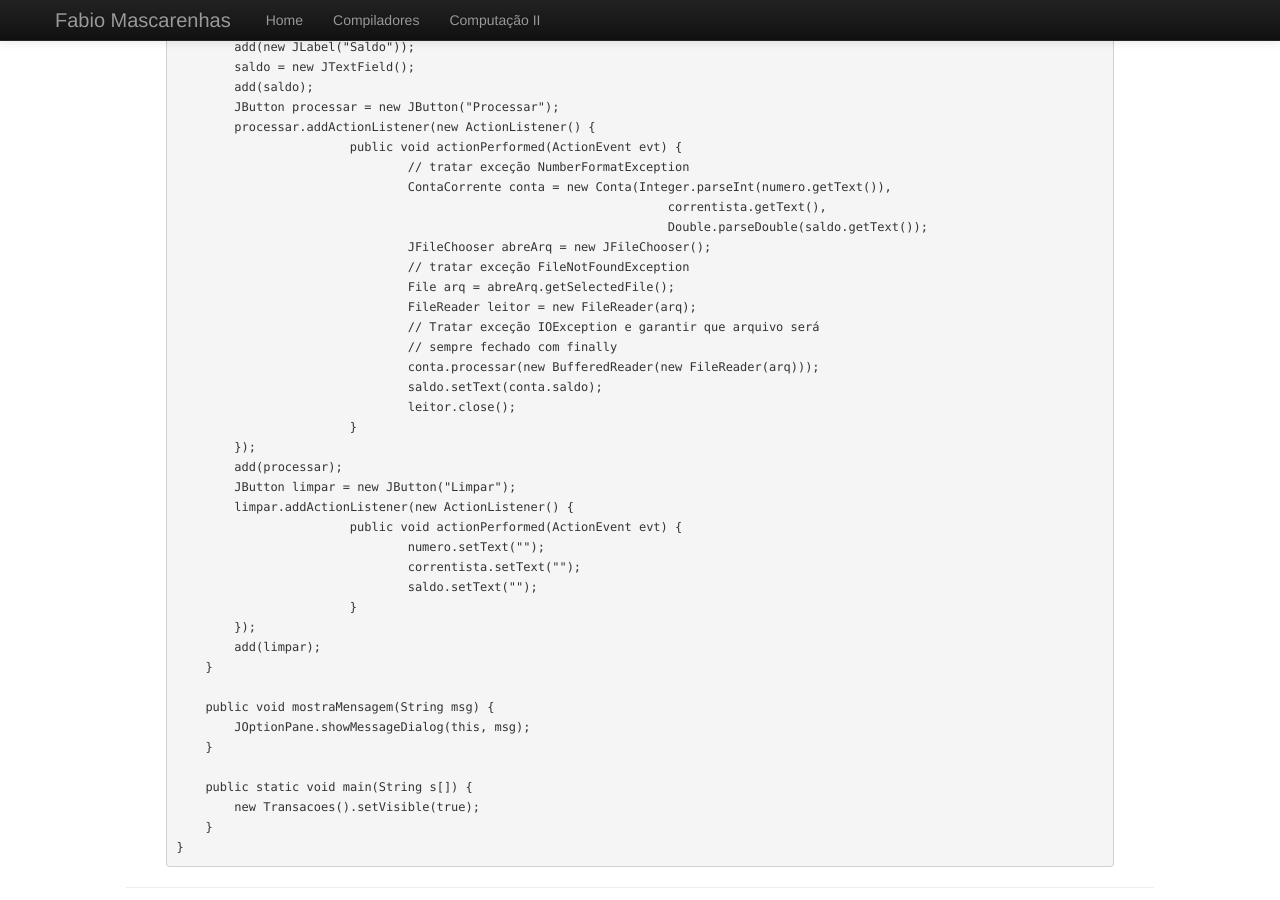
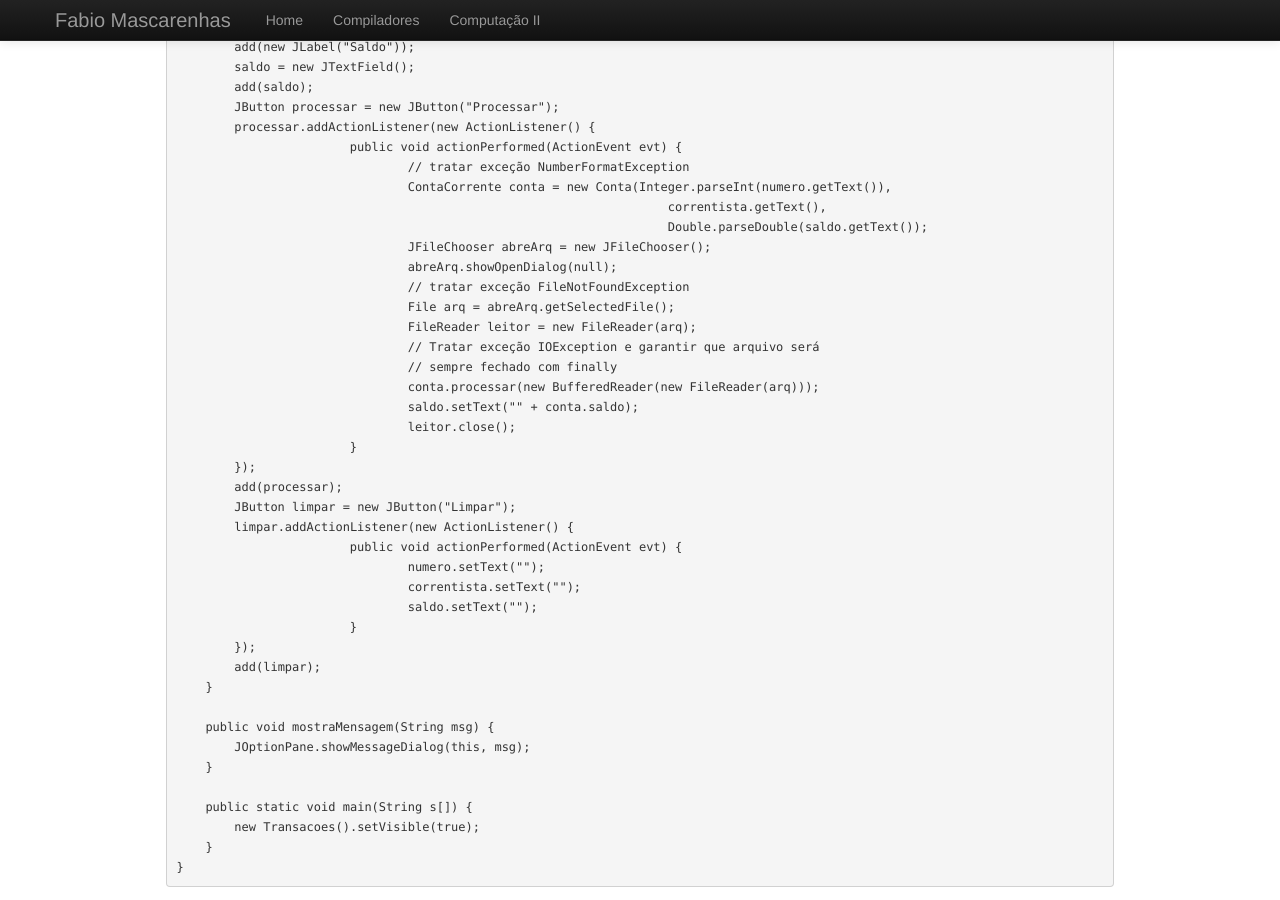
Before and after one commit to fabiomascarenhas/fabiomascarenhas.github.com, a Jekyll site: the page built from java/lab9.md, in a window 1280 px wide and 900 px high, scrolled down 1228 px. Built offline with Jekyll 4.4.1, drawn with Linux system fonts in a browser that asks for light colours.

Commit message:
bugfix no lab 9, linha para abrir filechooser

```diff
--- a/java/lab9.md
+++ b/java/lab9.md
@@ -88,13 +88,14 @@ public class Transacoes extends JFrame {
 							            correntista.getText(),
 							            Double.parseDouble(saldo.getText());
 				JFileChooser abreArq = new JFileChooser();
+				abreArq.showOpenDialog(null);
 				// tratar exceção FileNotFoundException
 				File arq = abreArq.getSelectedFile();
 				FileReader leitor = new FileReader(arq);
 				// Tratar exceção IOException e garantir que arquivo será
 				// sempre fechado com finally
 				conta.processar(new BufferedReader(new FileReader(arq)));
-				saldo.setText(conta.saldo);
+				saldo.setText("" + conta.saldo);
 				leitor.close();
 			}
         });
```
